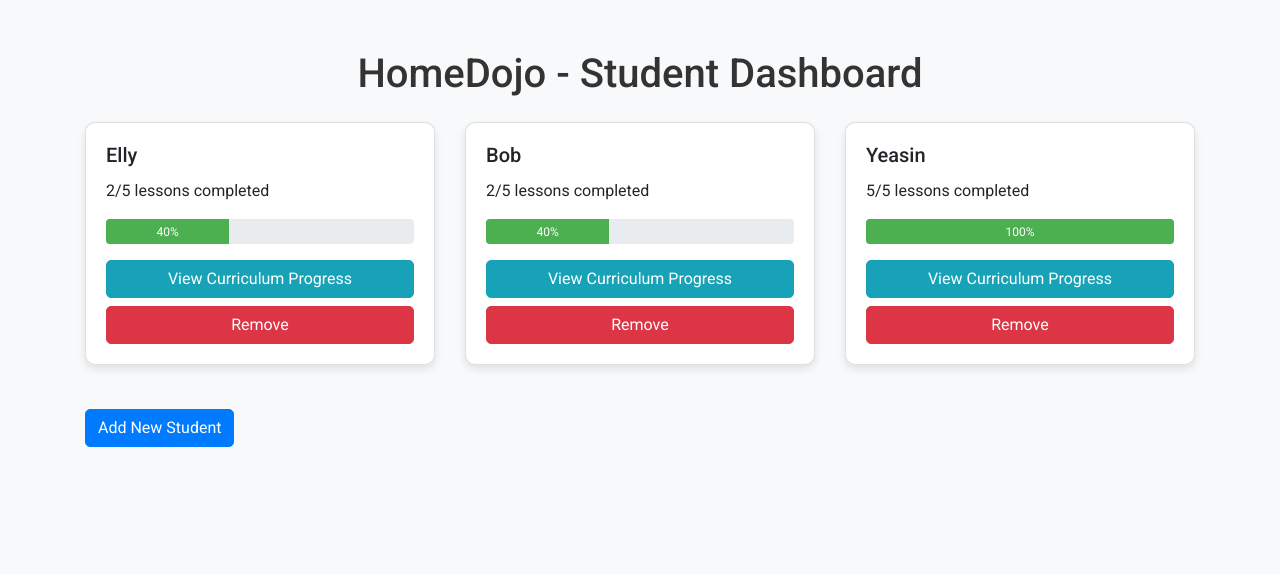
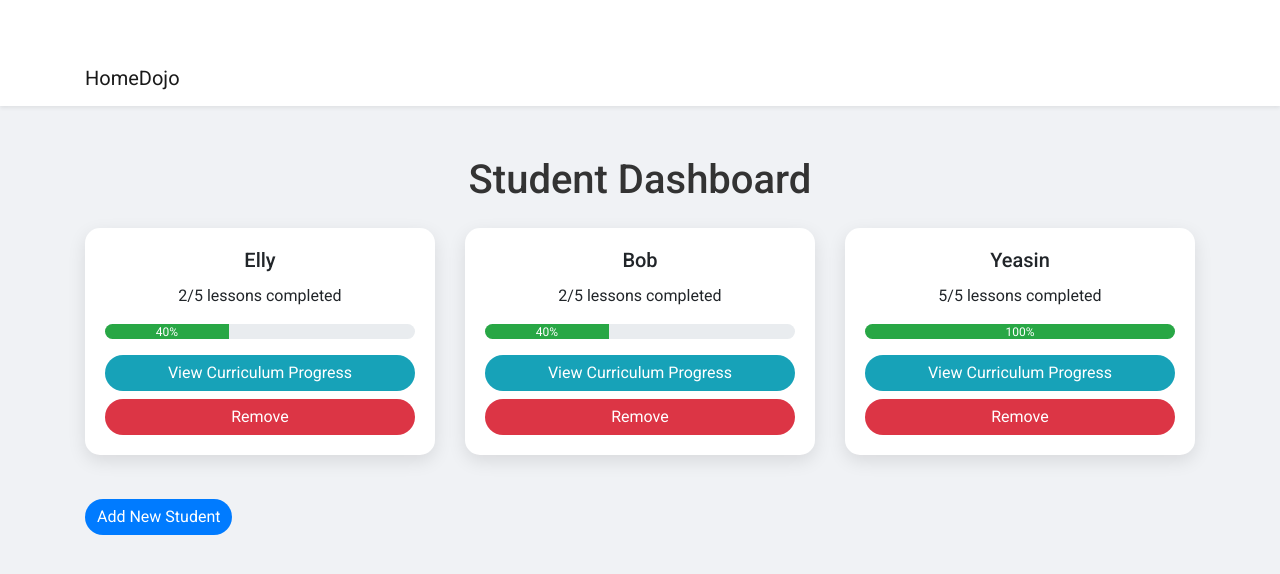
Before and after one commit to ellyhonig/homedojo-dashboard, a Flask app: page / in a window 1280 px wide. Shown: the top 574 px of the page. Run offline with Flask 3, Linux system fonts and the light colour scheme; some libraries are stand-ins or nearby versions.

Commit message:
Update dashboard.html

```diff
--- a/templates/dashboard.html
+++ b/templates/dashboard.html
@@ -14,7 +14,7 @@
     <style>
       body {
         font-family: "Roboto", sans-serif;
-        background-color: #f8f9fa;
+        background-color: #f0f2f5;
       }
 
       .container {
@@ -29,46 +29,57 @@
 
       .card {
         margin-bottom: 20px;
-        border-radius: 10px;
-        box-shadow: 0 4px 8px rgba(0, 0, 0, 0.1);
-        transition: transform 0.2s;
+        border: none;
+        border-radius: 15px;
+        box-shadow: 0 6px 18px rgba(0, 0, 0, 0.1);
+        transition: transform 0.3s;
+        background-color: #ffffff;
       }
 
       .card:hover {
-        transform: translateY(-5px);
+        transform: translateY(-10px);
+      }
+
+      .progress {
+        height: 15px;
+        background-color: #e9ecef;
+        border-radius: 7.5px;
       }
 
       .progress-bar {
-        background-color: #4caf50;
-      }
-
-      .progress {
-        height: 25px;
+        background-color: #28a745;
       }
 
       .btn {
-        border-radius: 5px;
+        border-radius: 50px;
         transition: background-color 0.3s ease;
       }
 
       .btn-info {
         background-color: #17a2b8;
-        border-color: #17a2b8;
+        border: none;
       }
 
       .btn-info:hover {
         background-color: #138496;
-        border-color: #117a8b;
+      }
+
+      .btn-danger {
+        background-color: #dc3545;
+        border: none;
       }
 
       .btn-danger:hover {
         background-color: #c82333;
-        border-color: #bd2130;
+      }
+
+      .btn-primary {
+        background-color: #007bff;
+        border: none;
       }
 
       .btn-primary:hover {
         background-color: #0069d9;
-        border-color: #005cbf;
       }
 
       .hidden-form {
@@ -82,19 +93,23 @@
     </script>
   </head>
   <body>
+    <nav class="navbar navbar-expand-lg navbar-light bg-white shadow-sm">
+      <div class="container">
+        <a class="navbar-brand" href="{{ url_for('dashboard') }}">HomeDojo</a>
+      </div>
+    </nav>
+
     <div class="container">
-      <h1 class="my-4">HomeDojo - Student Dashboard</h1>
+      <h1 class="my-4">Student Dashboard</h1>
 
-      <!-- Student List -->
       <div class="row">
         {% for student in students %}
         <div class="col-md-4">
           <div class="card">
-            <div class="card-body">
+            <div class="card-body text-center">
               <h5 class="card-title">{{ student.name }}</h5>
               <p class="card-text">{{ student.progress }}</p>
 
-              <!-- Progress Bar -->
               <div class="progress mb-3">
                 <div
                   class="progress-bar"
@@ -108,12 +123,10 @@
                 </div>
               </div>
 
-              <!-- View Curriculum Progress Button -->
               <a href="{{ url_for('student_progress', student_id=student.id) }}" class="btn btn-info btn-block">
                 View Curriculum Progress
               </a>
 
-              <!-- Remove Student Button -->
               <form
                 action="{{ url_for('remove_student', student_id=student.id) }}"
                 method="POST"
@@ -129,7 +142,6 @@
         {% endfor %}
       </div>
 
-      <!-- Add Student Button -->
       <button class="btn btn-primary my-4" onclick="showAddStudentForm()">
         Add New Student
       </button>
@@ -151,7 +163,6 @@
       </div>
     </div>
 
-    <!-- Include jQuery and Bootstrap JS at the end of the body -->
     <script src="https://code.jquery.com/jquery-3.5.1.slim.min.js"></script>
     <script src="https://cdn.jsdelivr.net/npm/@popperjs/core@2.9.2/dist/umd/popper.min.js"></script>
     <script src="https://stackpath.bootstrapcdn.com/bootstrap/4.5.2/js/bootstrap.min.js"></script>
```
